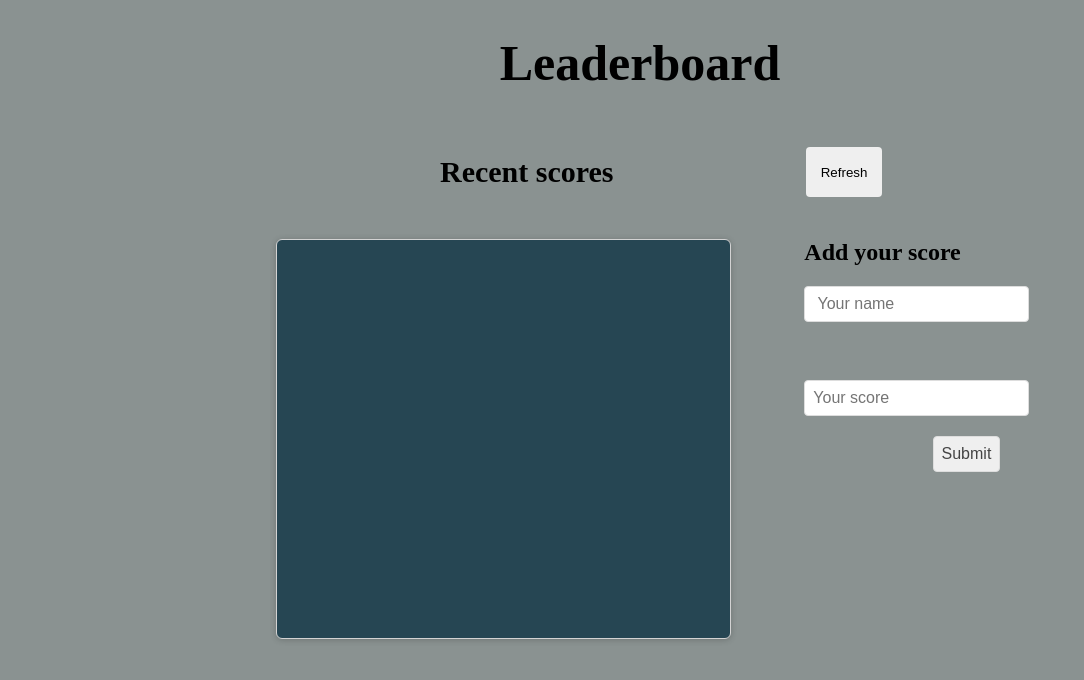
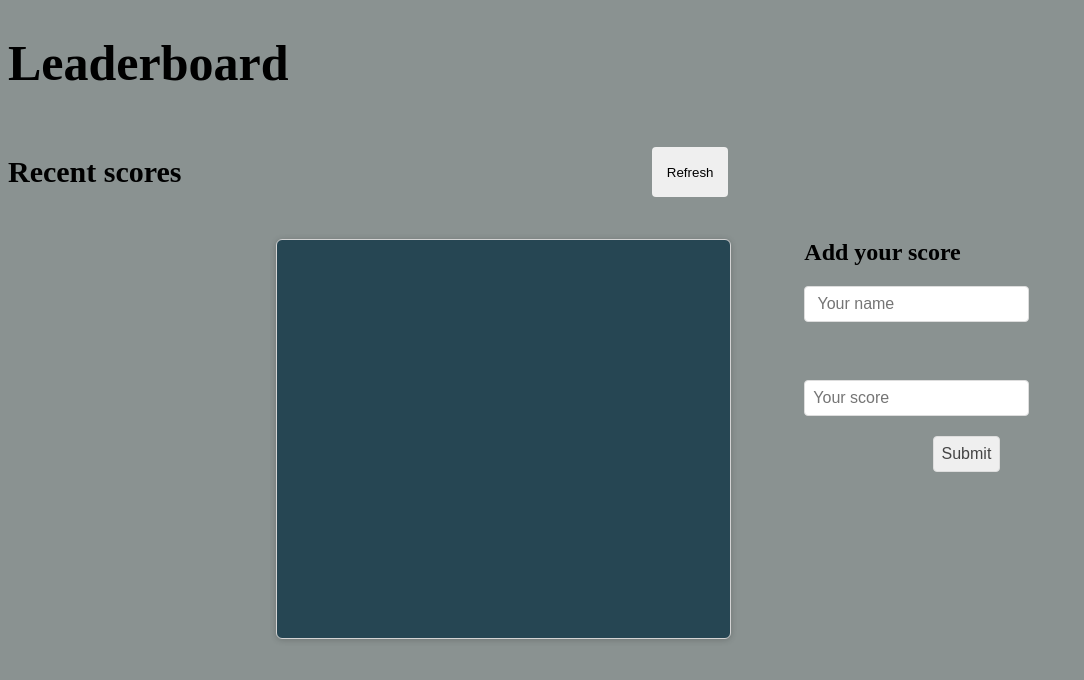
Before and after one commit to evans22j/Leaderboard, a website built with webpack: page src/index.html in a window 1280 px wide. Shown: the whole page, without its empty margins (0-1084 px from the left). Built offline with nearby package versions, Linux system fonts and the light colour scheme; no server answers.

Commit message:
made changes on css and readme files

```diff
--- a/src/style.css
+++ b/src/style.css
@@ -1,5 +1,5 @@
 h1 {
-  text-align: center;
+  text-align: left;
   font-size: 50px;
 }
 
@@ -24,8 +24,8 @@ body {
 .name-head {
   display: flex;
   justify-content: space-between;
-  width: 35%;
-  margin-left: 27rem;
+  width: 57%;
+  /* margin-left: 27rem; */
 }
 
 .name-head button {
```
Also changed, not shown: README.md, leaderboard.png (added).
